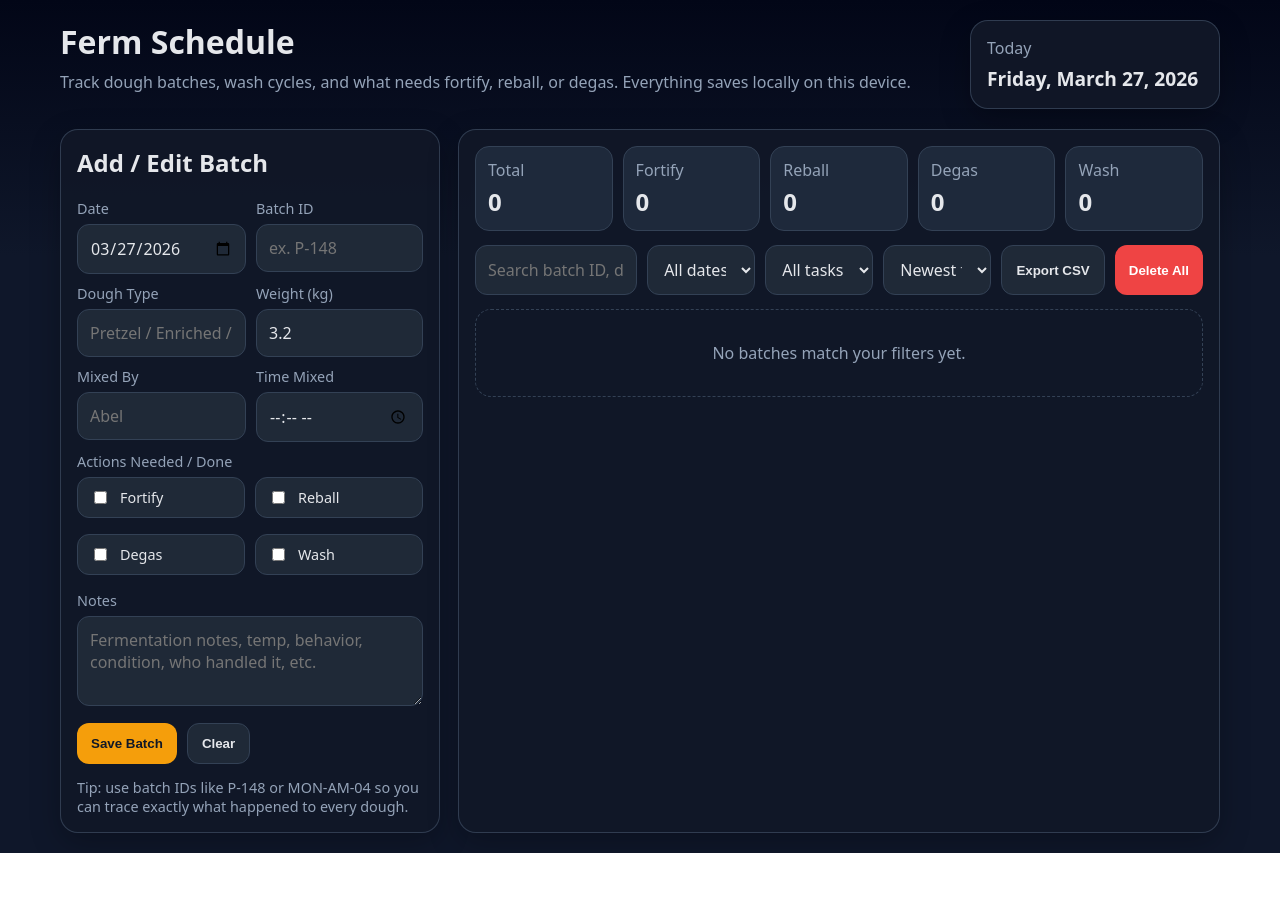
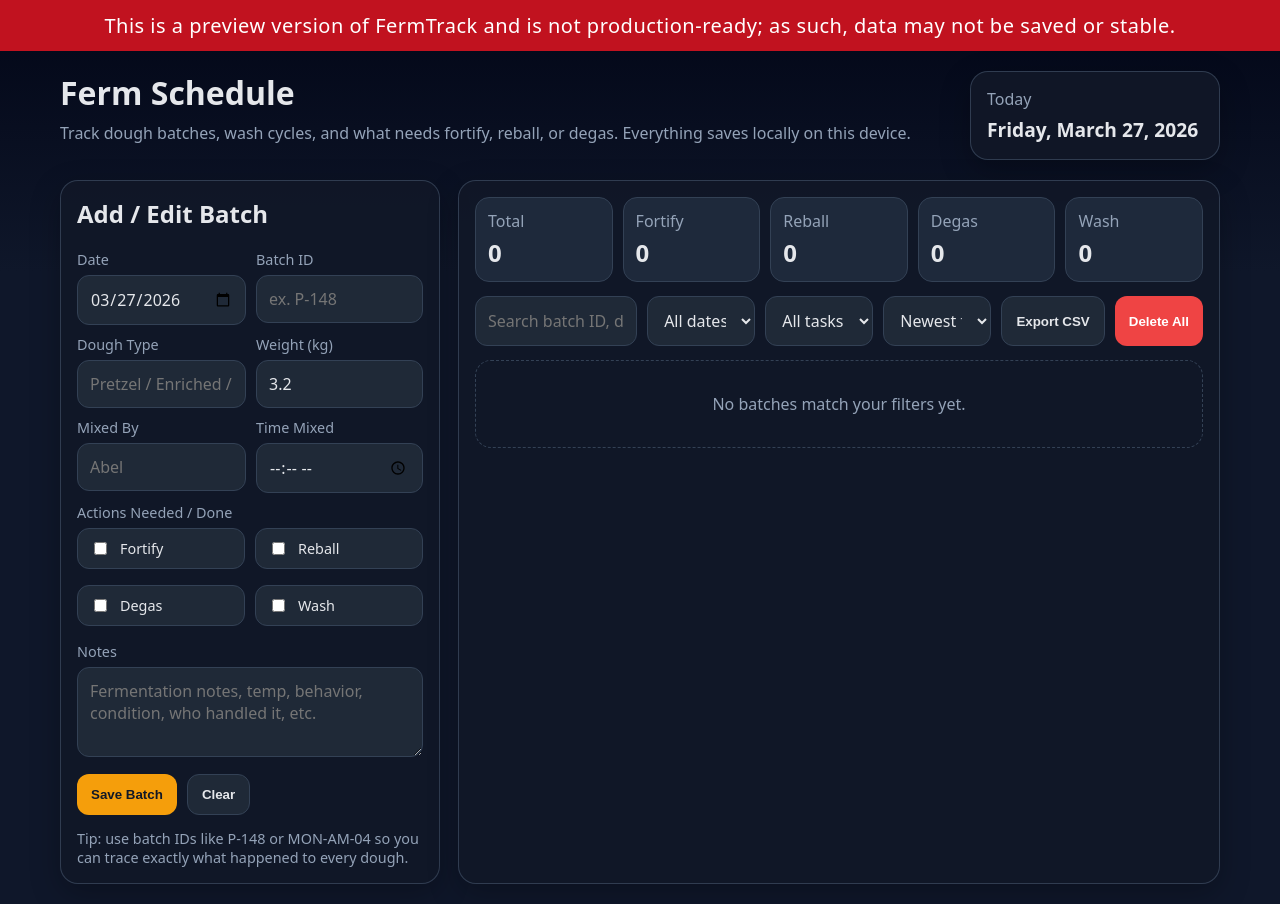
Before and after one commit to abelgraham/fermtrack, a plain HTML site: page index.html in a window 1280 px wide. Before the commit the page ends 853 px from the top, so only its background shows below. Drawn offline with Linux system fonts and the light colour scheme.

Commit message:
feat(index.html): add test banner for non-production state

```diff
--- a/index.html
+++ b/index.html
@@ -7,6 +7,15 @@
   <meta name="viewport" content="width=device-width, initial-scale=1.0" />
   <title>Ferm Schedule</title>
   <style>
+    #fermtrack-test-banner {
+      background: #c1121f;
+      color: #ffffff;
+      text-align: center;
+      padding: 12px;
+      font-family: system-ui, -apple-system, Arial, sans-serif;
+      font-size: 1.25rem;
+      letter-spacing: 0.5px;
+    }
     :root {
       --bg: #0f172a;
       --panel: #111827;
@@ -211,6 +220,9 @@
   </style>
 </head>
 <body>
+  <div id="fermtrack-test-banner">
+    This is a preview version of FermTrack and is not production-ready; as such, data may not be saved or stable.
+  </div>
   <div class="wrap">
     <div class="hero">
       <div class="title">
```
